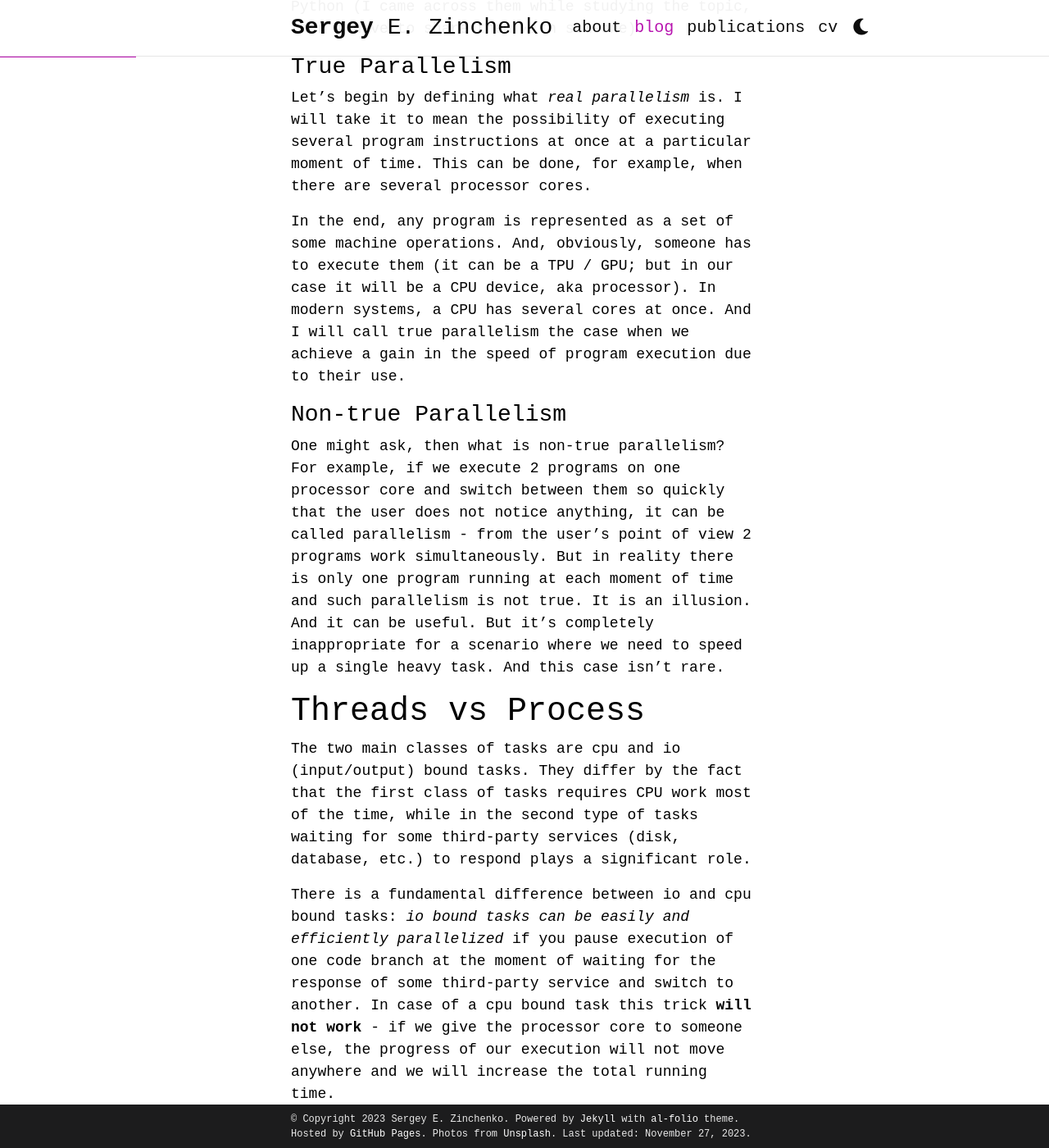
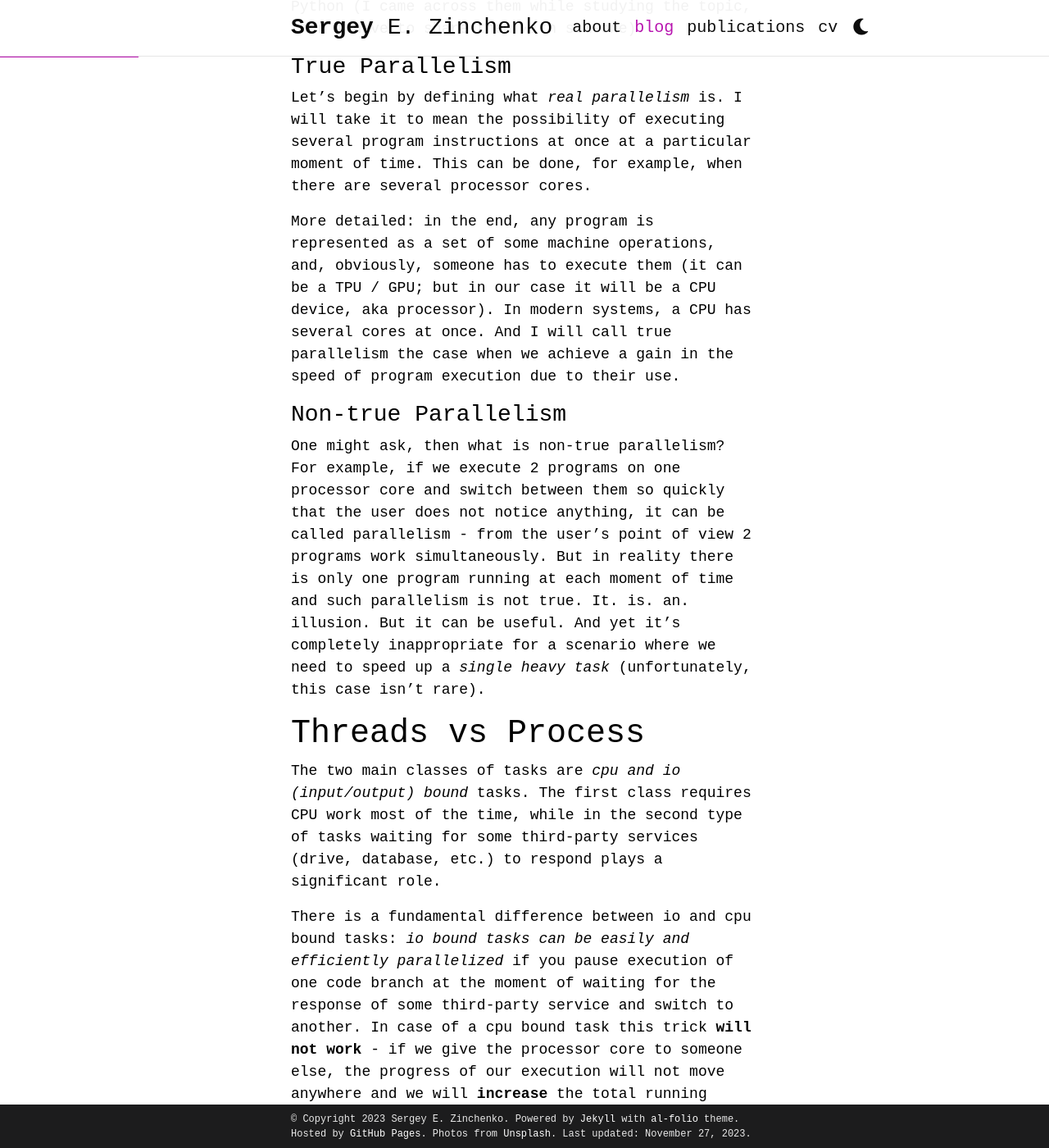
Before and after one commit to zinchse/new_portfolio, a Jekyll site: the page built from _posts/2023-10-24-parallel-python.md, in a window 1280 px wide and 1400 px high, scrolled down 785 px. Shown: the whole window at 82% size. Built offline with Jekyll 4.4.1, drawn with Linux system fonts in a browser that asks for light colours; comment, search, counter and statistics services are not loaded; a style sheet for code colours, icons or effects is not loaded; some of the changed text lies outside the part shown.

Commit message:
update post about py and parallelism

````diff
--- a/_posts/2023-10-24-parallel-python.md
+++ b/_posts/2023-10-24-parallel-python.md
@@ -14,7 +14,7 @@
 
 ### Goals
 
-The purpose of this text is to find answers to the following questions (yes, these questions are not about the same thing ...):
+The purpose of this text is to find answers to the following questions (yes, these questions are not about the same thing...):
 - is parallelism possible in python?
 - is true parallelism possible in python?
 - is true parallelism possible in python for cpu bound tasks?
@@ -27,19 +27,19 @@
 
 Let's begin by defining what *real parallelism* is. I will take it to mean the possibility of executing several program instructions at once at a particular moment of time. This can be done, for example, when there are several processor cores.
 
-In the end, any program is represented as a set of some machine operations. And, obviously, someone has to execute them (it can be a TPU / GPU; but in our case it will be a CPU device, aka processor). In modern systems, a CPU has several cores at once. And I will call true parallelism the case when we achieve a gain in the speed of program execution due to their use.
+More detailed: in the end, any program is represented as a set of some machine operations, and, obviously, someone has to execute them (it can be a TPU / GPU; but in our case it will be a CPU device, aka processor). In modern systems, a CPU has several cores at once. And I will call true parallelism the case when we achieve a gain in the speed of program execution due to their use.
 
 
 ### Non-true Parallelism
 
-One might ask, then what is non-true parallelism? For example, if we execute 2 programs on one processor core and switch between them so quickly that the user does not notice anything, it can be called parallelism - from the user's point of view 2 programs work simultaneously. But in reality there is only one program running at each moment of time and such parallelism is not true. It is an illusion. And it can be useful. But it's completely inappropriate for a scenario where we need to speed up a single heavy task. And this case isn't rare.
+One might ask, then what is non-true parallelism? For example, if we execute 2 programs on one processor core and switch between them so quickly that the user does not notice anything, it can be called parallelism - from the user's point of view 2 programs work simultaneously. But in reality there is only one program running at each moment of time and such parallelism is not true. It. is. an. illusion. But it can be useful. And yet it's completely inappropriate for a scenario where we need to speed up a *single heavy task* (unfortunately, this case isn't rare).
 
 
 # Threads vs Process
 
-The two main classes of tasks are cpu and io (input/output) bound tasks. They differ by the fact that the first class of tasks requires CPU work most of the time, while in the second type of tasks waiting for some third-party services (disk, database, etc.) to respond plays a significant role.
+The two main classes of tasks are *cpu and io (input/output) bound* tasks. The first class requires CPU work most of the time, while in the second type of tasks waiting for some third-party services (drive, database, etc.) to respond plays a significant role.
 
-There is a fundamental difference between io and cpu bound tasks: *io bound tasks can be easily and efficiently parallelized* if you pause execution of one code branch at the moment of waiting for the response of some third-party service and switch to another. In case of a cpu bound task this trick **will not work** - if we give the processor core to someone else, the progress of our execution will not move anywhere and we will increase the total running time.
+There is a fundamental difference between io and cpu bound tasks: *io bound tasks can be easily and efficiently parallelized* if you pause execution of one code branch at the moment of waiting for the response of some third-party service and switch to another. In case of a cpu bound task this trick **will not work** - if we give the processor core to someone else, the progress of our execution will not move anywhere and we will **increase** the total running time.
 
 Let's make sure I'm not making anything up.
 
@@ -125,9 +125,7 @@
 
 ### Results
 
-Ok, we get it. There are some problems with threads in Python. Then just use processes and be happy. But wait. I ran a sample with 1000 processes and noticed something unusual. I think I'm running out of memory ...
-
-Let's see in real time how much memory is used to support a python process and see how much memory is consumed by python:
+Ok, we get it. There are some problems with threads in Python. Then just use processes and be happy. But wait... Let's see in real time how much memory is used to support a python process:
 
 ```python
 def print_mem():
@@ -169,13 +167,13 @@
 10 RETURN_VALUE
 ```
 
-**3. After that, Python Virtual Machine is started, which, reading instructions from the `.pyc` file, generates hardware-specific machine code.**
+**3. After that, Python Virtual Machine is started, which, reading instructions from the `.pyc` file, generates hardware-specific machine code:**
 
 ```markdown
 11101011101101010110
 ```
 
-Now we can see that to correctly translate instructions from byte code to machine code, we need a separate program -- *interpreter*. And for each process, this interpreter is unique. Therefore, at no point in time can multiple python threads execute instructions on the processor -- each of those instructions needs the help of the interpreter, which is one. Moreover, each thread acquires a special *Global Interpreter Lock* to, for example, *simplify memory management*: if we know that only one thread is running at any given moment, it is easy to keep track of the reference count of all objects, and as a consequence - we can delete then and only when its reference count goes to zero.
+Now we can see that to correctly translate instructions from byte code to machine code, we need a separate program -- *interpreter*. And for each process, this interpreter is *unique*. Therefore, at no point in time can multiple python threads execute instructions on the processor - each of those instructions needs the help of the interpreter, which is one. Moreover, each thread acquires a special *Global Interpreter Lock* to, for example, *simplify memory management*: if we know that only one thread is running at any given moment, it is easy to keep track of the reference count of all objects, and as a consequence - it's very easy for us to understand which objects can be removed.
 
 
 ### Avoiding GIL via `Cython`
````
Also changed, not shown: other parts of _posts/2023-10-24-parallel-python.md (+3 -3 lines).
